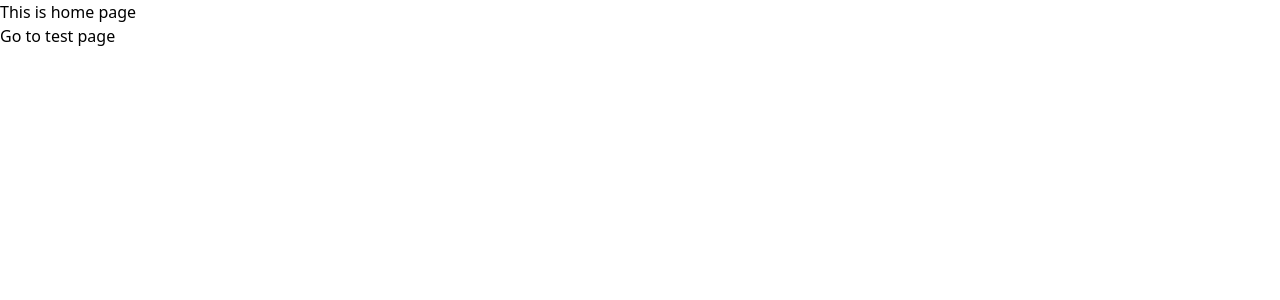
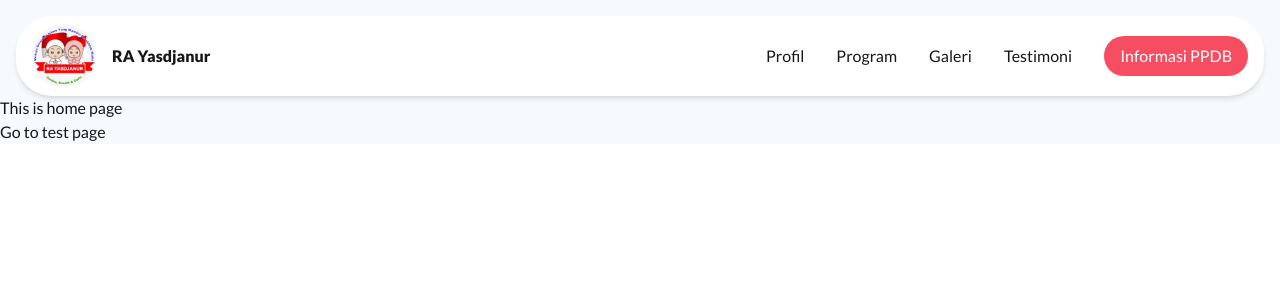
Before and after one commit to qitadev/ra-yasdjanur, a Nuxt app: page / in a window 1280 px wide. Shown: the top 300 px of the page. Built offline with nearby package versions, Linux system fonts and the light colour scheme.

Commit message:
add navbar component

```diff
--- /dev/null
+++ b/assets/css/global.css
@@ -0,0 +1,4 @@
+html {
+  color: #171717;
+  font-size: calc(60% + 0.8vmin);
+}
--- /dev/null
+++ b/components/icons/Burger.vue
@@ -0,0 +1,5 @@
+<template>
+  <svg xmlns="http://www.w3.org/2000/svg" fill="none" viewBox="0 0 24 24" stroke="currentColor">
+    <path stroke-linecap="round" stroke-linejoin="round" stroke-width="2" d="M4 6h16M4 12h16M4 18h16" />
+  </svg>
+</template>
--- /dev/null
+++ b/components/layout/Navbar.vue
@@ -0,0 +1,57 @@
+<template>
+  <header class="bg-white shadow-md rounded-[36px] flex justify-center items-center flex-col md:flex-row md:justify-between">
+    <div class="flex items-center justify-between w-full md:w-auto">
+      <div class="flex items-center">
+        <img src="~/assets/img/logo.webp" alt="Logo" class="w-16 my-2 ml-4">
+        <h1 class="ml-4 font-bold text-md">
+          RA Yasdjanur
+        </h1>
+      </div>
+      <button class="md:hidden m-4" @click="handleBurgerClick">
+        <IconsBurger class="h-6 w-6" />
+      </button>
+    </div>
+    <ul class="md:flex items-center overflow-hidden transition-max-height duration-300 ease-in-out" :class="isExpand ? 'max-h-80' : 'max-h-0 md:max-h-80'">
+      <li>
+        <nuxt-link to="/profil" class="block text-center m-4 font-medium">
+          Profil
+        </nuxt-link>
+      </li>
+      <li>
+        <nuxt-link to="/program" class="block text-center m-4 font-medium">
+          Program
+        </nuxt-link>
+      </li>
+      <li>
+        <nuxt-link to="/galeri" class="block text-center m-4 font-medium">
+          Galeri
+        </nuxt-link>
+      </li>
+      <li>
+        <nuxt-link to="/profil" class="block text-center m-4 font-medium">
+          Testimoni
+        </nuxt-link>
+      </li>
+      <li>
+        <a href="https://bit.ly/InformasiPPDBRAYasdjanur" target="_blank" rel="noopener noreferrer" class="block text-center m-4 px-4 py-2 bg-brand-primary text-white rounded-full">
+          Informasi PPDB
+        </a>
+      </li>
+    </ul>
+  </header>
+</template>
+
+<script>
+export default {
+  data () {
+    return {
+      isExpand: false
+    }
+  },
+  methods: {
+    handleBurgerClick () {
+      this.isExpand = !this.isExpand
+    }
+  }
+}
+</script>
--- /dev/null
+++ b/layouts/default.vue
@@ -0,0 +1,8 @@
+<template>
+  <div class="bg-brand-background">
+    <LayoutNavbar class="fixed inset-x-4 top-4" />
+    <div class="pt-[96px]">
+      <Nuxt />
+    </div>
+  </div>
+</template>
--- a/nuxt.config.js
+++ b/nuxt.config.js
@@ -19,12 +19,16 @@ export default {
       { name: 'format-detection', content: 'telephone=no' }
     ],
     link: [
-      { rel: 'icon', type: 'image/x-icon', href: '/favicon.ico' }
+      { rel: 'icon', type: 'image/x-icon', href: '/favicon.ico' },
+      { rel: 'preconnect', href: 'https://fonts.googleapis.com' },
+      { rel: 'preconnect', href: 'https://fonts.gstatic.com', crossorigin: true },
+      { rel: 'stylesheet', href: 'https://fonts.googleapis.com/css2?family=Lato:wght@400;900&display=swap' }
     ]
   },
 
   // Global CSS: https://go.nuxtjs.dev/config-css
   css: [
+    '~/assets/css/global.css',
     '~/assets/css/tailwind.css'
   ],
 
--- a/tailwind.config.js
+++ b/tailwind.config.js
@@ -6,9 +6,21 @@ module.exports = {
     './plugins/**/*.{js,ts}',
     './nuxt.config.{js,ts}'
   ],
+  mode: 'jit',
   darkMode: false, // or 'media' or 'class'
   theme: {
-    extend: {}
+    fontFamily: {
+      sans: ['Lato', 'sans-serif']
+    },
+    extend: {
+      colors: {
+        'brand-primary': '#F64E60',
+        'brand-background': '#F6FAFC'
+      },
+      transitionProperty: {
+        'max-height': 'max-height'
+      }
+    }
   },
   variants: {
     extend: {}
```
Also changed, not shown: assets/img/logo.webp (added).
